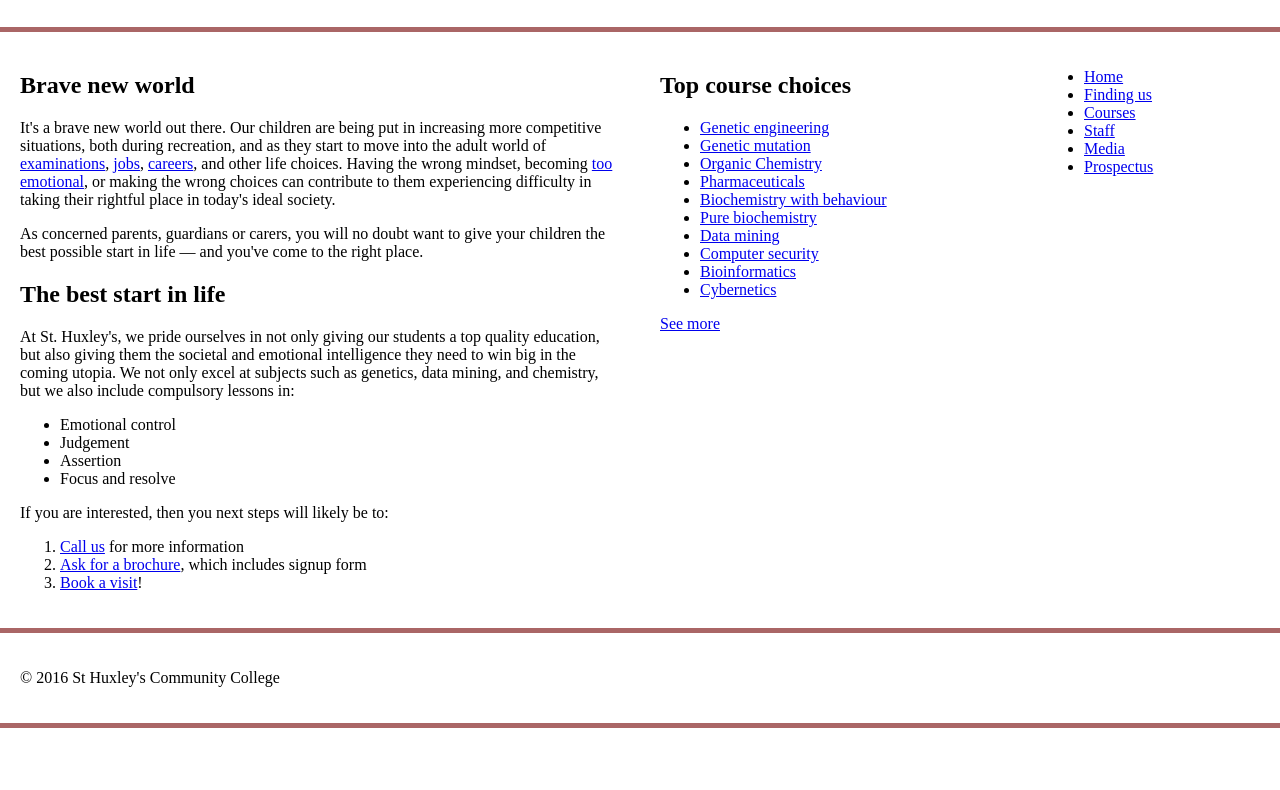
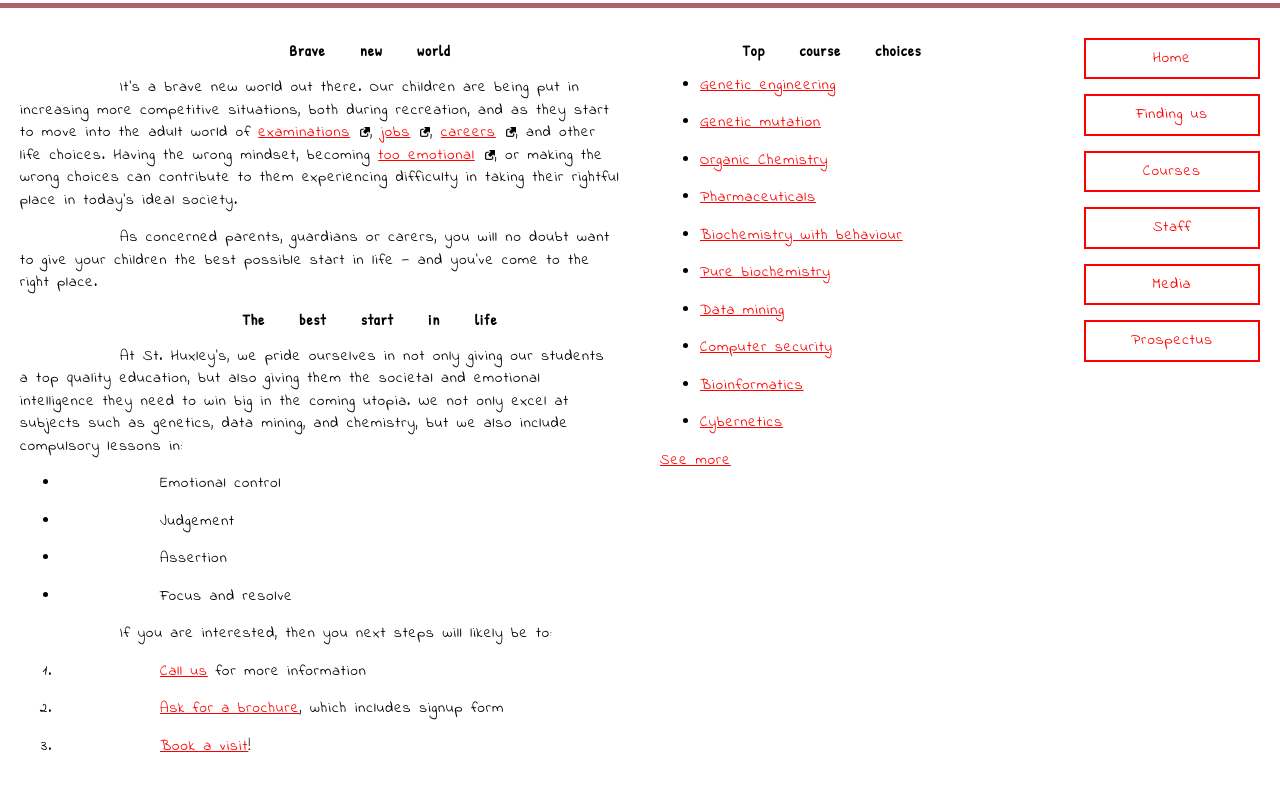
Before and after one commit to IEPSCF-Uccle-PROJWEB2-S1-2021/tp03-css-styling-yonkam, a plain HTML site: page index.html in a window 1280 px wide. Shown: the part 98-888 px from the top of the page. Before the commit the page ends 826 px from the top, so only its background shows below. Drawn offline with Linux system fonts and the light colour scheme.

Commit message:
commit css

```diff
--- a/index.html
+++ b/index.html
@@ -2,8 +2,11 @@
 <html>
   <head>
     <meta charset="utf-8">
+    <link rel="stylesheet" href="style.css">
     <title>St Huxley's Community College</title>
     <link href="style.css" type="text/css" rel="stylesheet">
+    <link href="https://fonts.googleapis.com/css2?family=Indie+Flower&display=swap" rel="stylesheet">
+    <link href="https://fonts.googleapis.com/css2?family=Indie+Flower&family=Patrick+Hand&display=swap" rel="stylesheet">
   </head>
   <body>
 
@@ -74,6 +77,7 @@
       <li><a href="#">Staff</a></li>
       <li><a href="#">Media</a></li>
       <li><a href="#">Prospectus</a></li>
+
     </ul>
 
   </nav>
--- a/style.css
+++ b/style.css
@@ -43,3 +43,84 @@ header, footer {
 }
 
 /* ECRIVEZ VOTRE CODE CI-DESSOUS */
+
+
+body{
+  font-family: 'indie flower',sans-serif;
+  font-size: 10px;
+  letter-spacing: 2px;
+  word-spacing: 3em;
+}
+
+
+header{
+  font-style: indie flower;
+  text-align: center
+
+}
+
+ }
+ h1{
+  font-family:Patrick Hand, sans-serif;
+  line-height: normal;
+  text-align: center;
+  letter-spacing: 1px;
+  font-style: normal;
+}
+h2{
+  font-family:Patrick Hand, sans-serif;
+  line-height: normal;
+  text-align: center;
+  letter-spacing: 1px;
+  font-style: normal;
+}
+p,li{
+  font-size: 1.5em;
+  line-height: 1.5em;
+  letter-spacing: 1px;
+  word-spacing: 1px;
+}
+section,h2+p{
+  text-indent: 100px;
+}
+a:link{
+  color: red;
+}
+a:hover{
+  color: red;
+  text-decoration: none;
+}
+a:focus{
+  color: yellow;
+  text-decoration: none;
+}
+a:visited{
+  color: blueviolet;
+}
+
+a{
+  outline: none;
+}
+a[href*="http"]{
+  padding-right: 20px;
+  background: url(external-link-52.png)no-repeat 100%;
+  background-size: 10px 10px;
+}
+ul+li{
+  list-style-type: circle;
+}
+nav li{
+  list-style-type: none;
+}
+nav,li{
+  margin-bottom: 1em;
+}
+nav li a{
+  font-size: 1em;
+  text-decoration: none;
+  border: 2px solid red;
+  display: inline-block;
+  line-height: 2.5em;
+  text-align: center;
+  width: 100%;
+}
```
